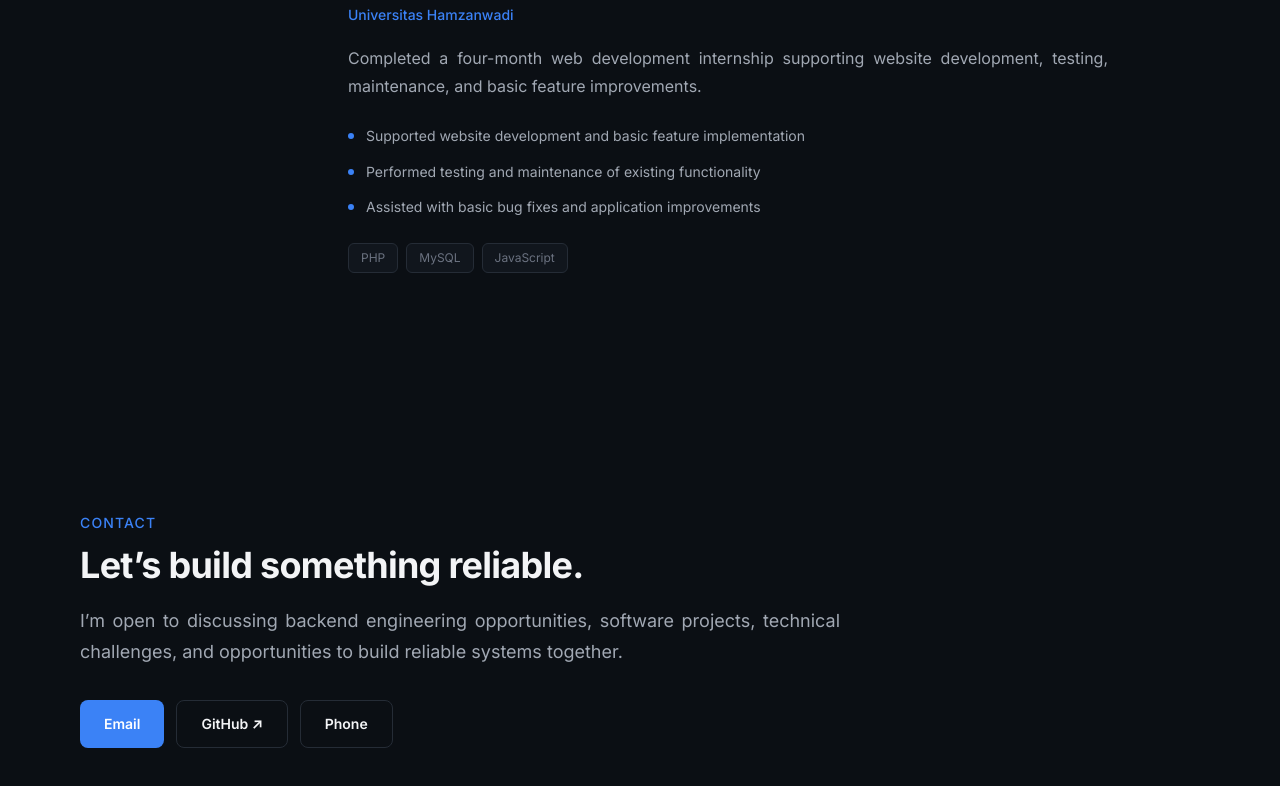
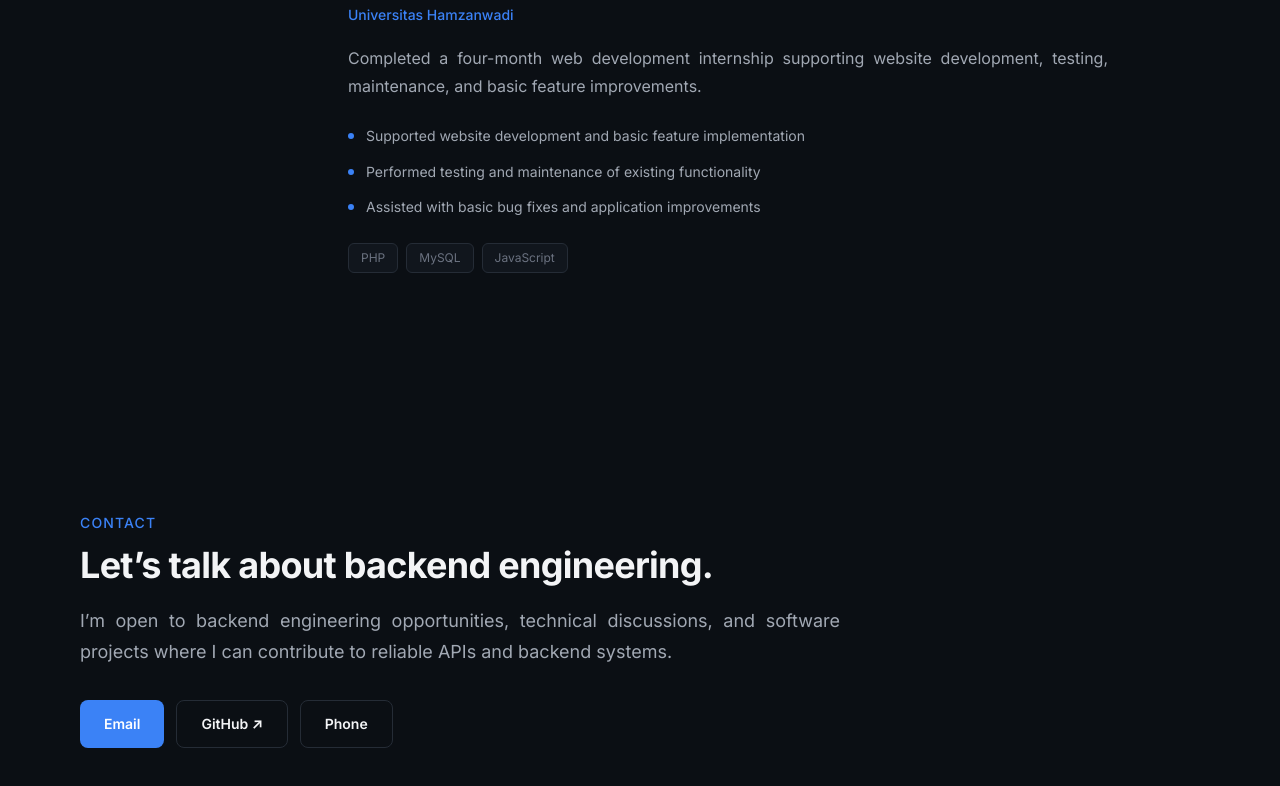
Before and after one commit to shiinobu/firman-portfolio, a Next.js app: page / in a window 1280 px wide. Shown: the part 5834-6620 px from the top of the page. Built offline with nearby package versions, Linux system fonts and the light colour scheme.

Commit message:
content: polish contact CTA copy

```diff
--- a/src/components/sections/Contact.tsx
+++ b/src/components/sections/Contact.tsx
@@ -10,13 +10,13 @@ export default function Contact() {
                 </p>
 
                 <h2 className="mt-3 text-3xl leading-[1.15] font-bold tracking-[-0.02em] text-foreground md:text-4xl">
-                    Let’s build something reliable.
+                    Let’s talk about backend engineering.
                 </h2>
 
                 <p className="mt-5 text-base leading-[1.7] text-justify text-foreground-secondary md:text-lg">
-                    I’m open to discussing backend engineering opportunities, software
-                    projects, technical challenges, and opportunities to build reliable
-                    systems together.
+                    I’m open to backend engineering opportunities, technical discussions,
+                    and software projects where I can contribute to reliable APIs and
+                    backend systems.
                 </p>
 
                 <div className="mt-8 flex flex-col gap-3 sm:flex-row">
```
